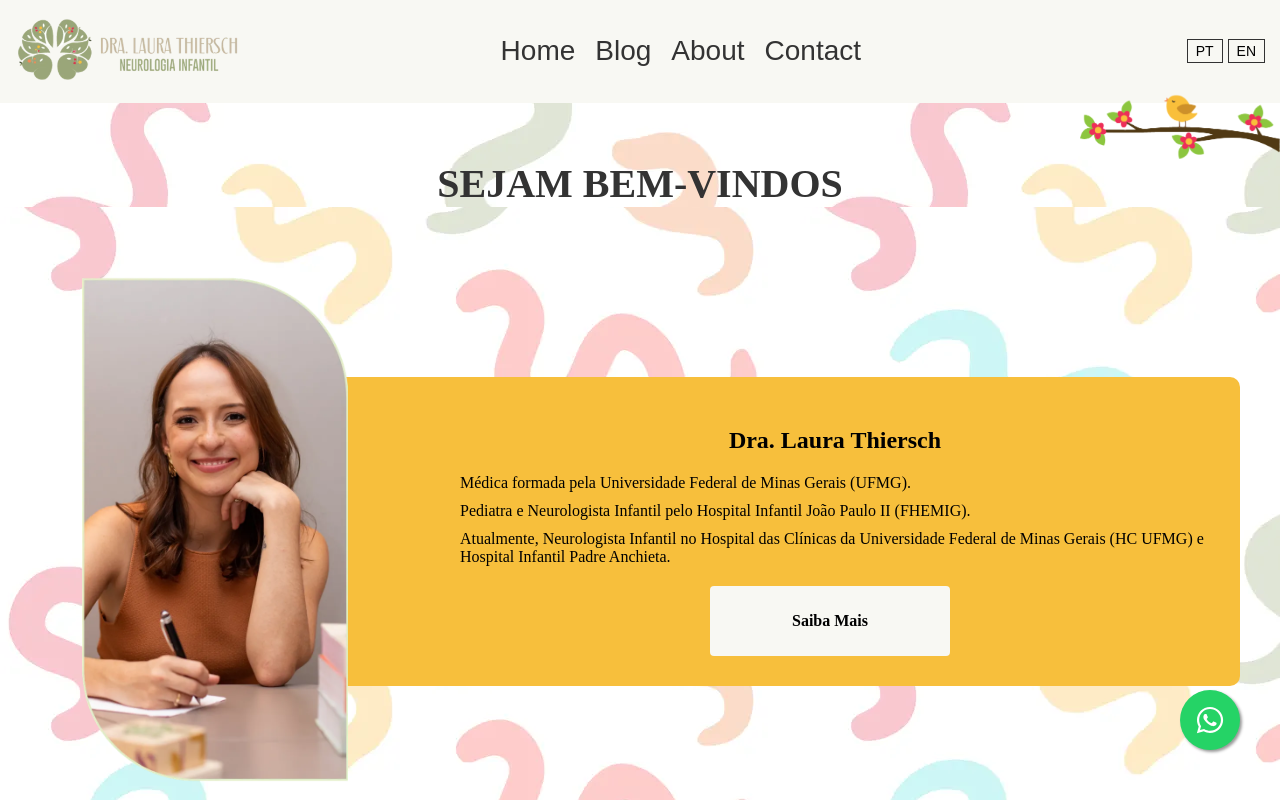
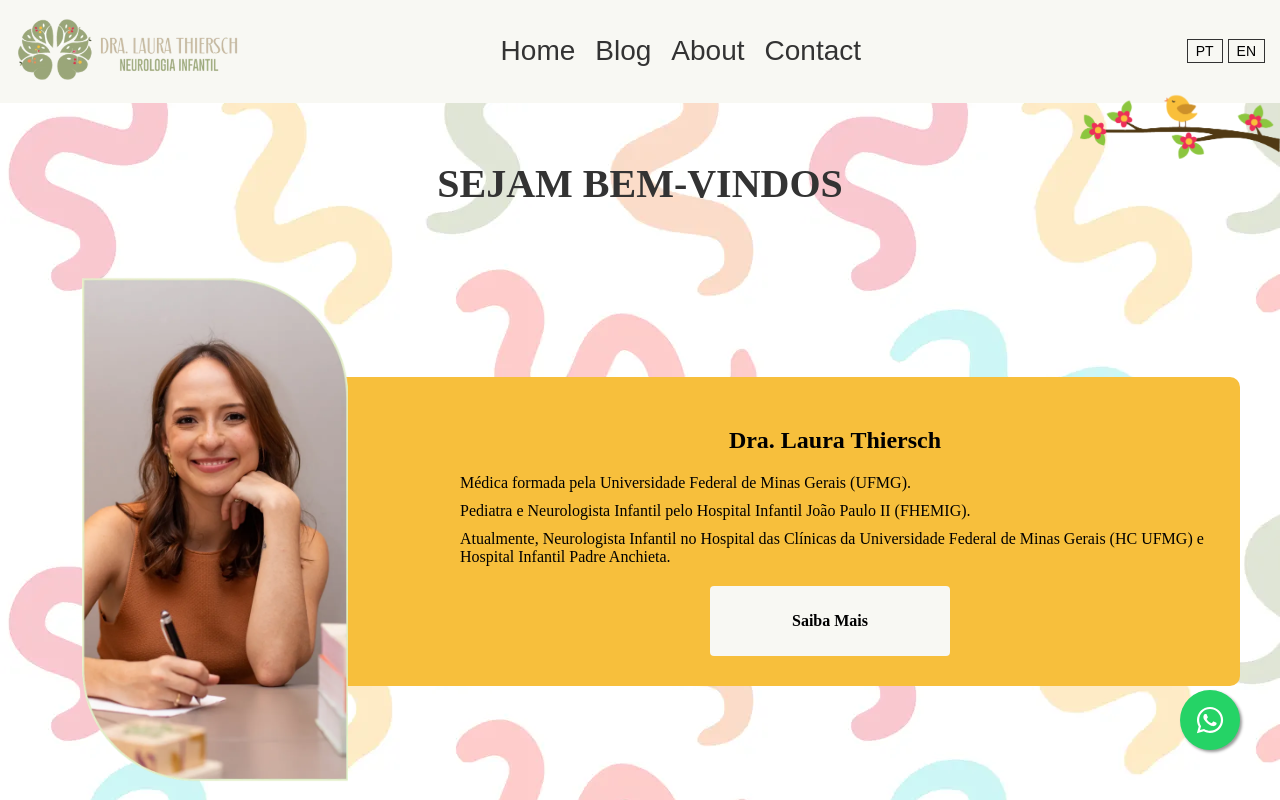
Before and after one commit to dianaCaldeira/site_laura, a React (Create React App) app: page / in a window 1280 px wide. Built offline with nearby package versions, Linux system fonts and the light colour scheme; a web font is replaced by a local one.

Commit message:
ajuste home

```diff
--- a/src/pages/Home/HomePage.css
+++ b/src/pages/Home/HomePage.css
@@ -16,10 +16,6 @@
   padding-top: 80px; /* Adicionar padding superior para ajustar abaixo do header */
   margin-bottom: 20px;
   color: #333;
-  background-image: url('../../assets/optimized/backgroud-image.webp'); /* Certifique-se de que este caminho está correto */
-  background-size: auto;
-  background-repeat: repeat;
-  background-position: top left;
 }
 
 .home-content {
--- a/src/pages/Home/HomePage.tsx
+++ b/src/pages/Home/HomePage.tsx
@@ -29,7 +29,7 @@ const Home: React.FC = () => {
         <div className="home-text">
           <h2>Dra. Laura Thiersch</h2>
           <ul>
-            <li>Médica formada pela Universidade Federal de Minas Gerais (UFMG). </li>
+            <li>Médica formada pela Universidade Federal de Minas Gerais (UFMG).</li>
             <li>Pediatra e Neurologista Infantil pelo Hospital Infantil João Paulo II (FHEMIG).</li>
             <li>Atualmente, Neurologista Infantil no Hospital das Clínicas da Universidade Federal de Minas Gerais (HC UFMG) e Hospital Infantil Padre Anchieta.</li>
           </ul>
```
